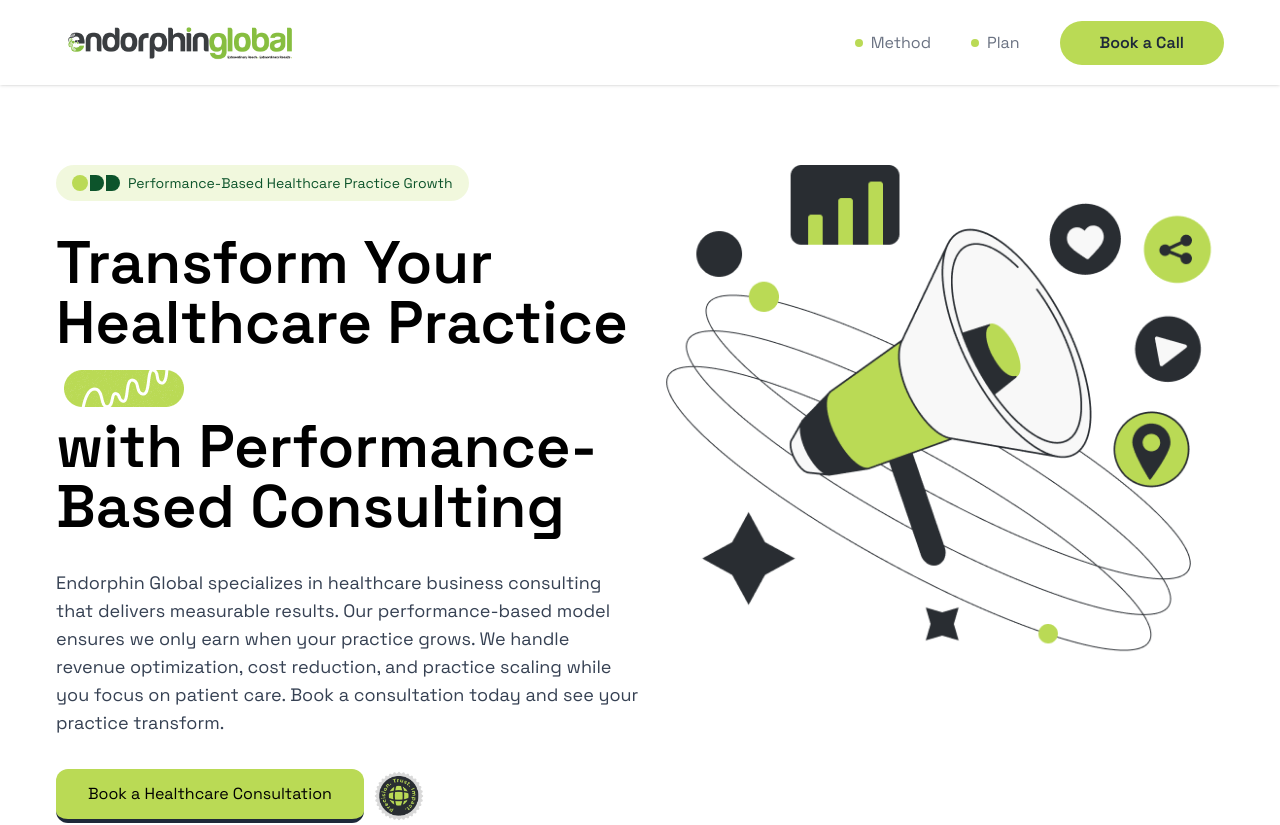
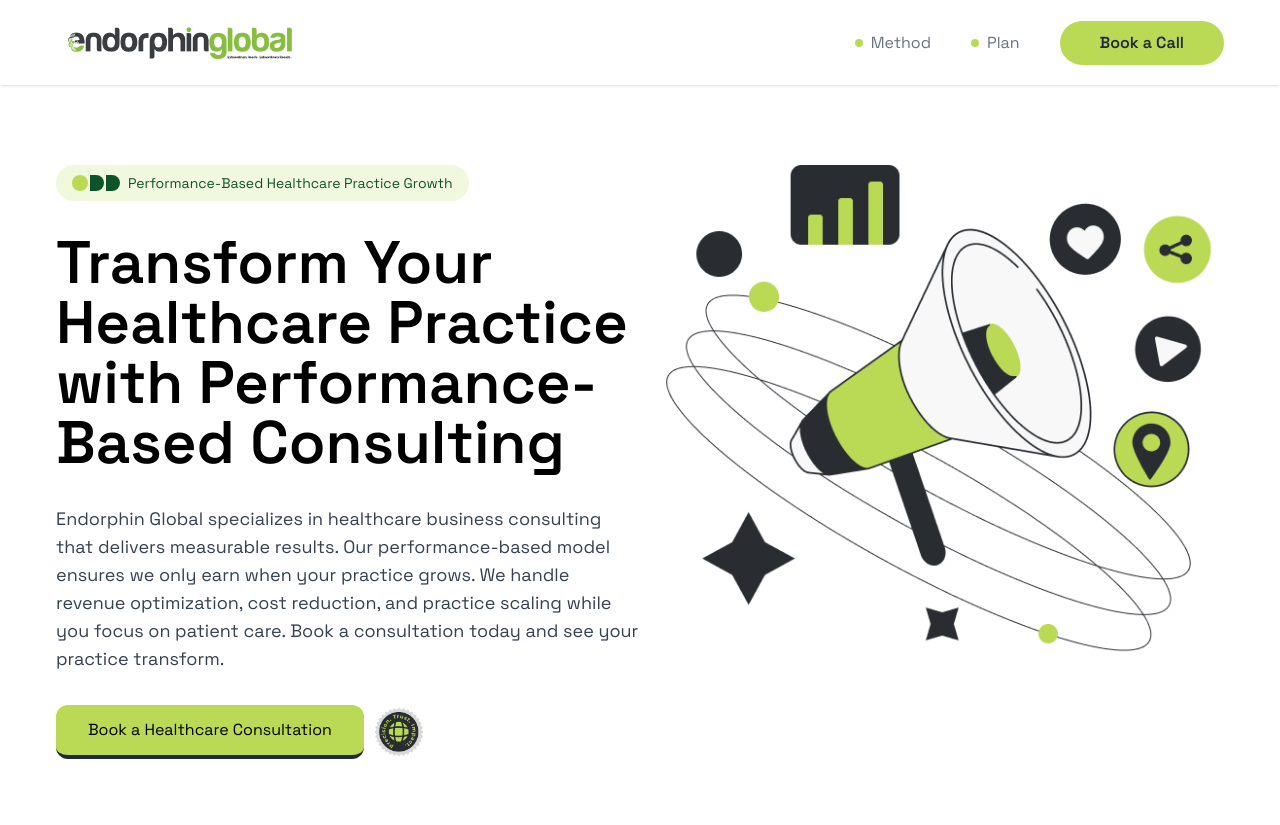
Before and after one commit to Flickz-the-goat/eglobal_consulting, a Next.js app: page / in a window 1280 px wide. Shown: the top 825 px of the page. Built offline with nearby package versions, Linux system fonts and the light colour scheme.

Commit message:
removed hero-desgin

```diff
--- a/sections/Hero.tsx
+++ b/sections/Hero.tsx
@@ -1,4 +1,5 @@
 import HeroInfo from "@/components/HeroInfo";
+import { Heart } from "lucide-react";
 import Image from "next/image";
 import Link from "next/link";
 
@@ -9,16 +10,8 @@ export default function Hero() {
         <HeroInfo />
         <h1>
           Transform Your Healthcare Practice
-          <br className="md:hidden block" />
-          <Image
-            src={"/hero-design.png"}
-            alt="healthcare practice growth design"
-            width={120}
-            height={54}
-            className="ml-2 inline-block"
-            priority
-          />
-          <br /> with Performance-Based Consulting
+          <br className="md:hidden block" />{" "}
+         with Performance-Based Consulting
         </h1>
         <p>
           Endorphin Global specializes in healthcare business consulting that
```
